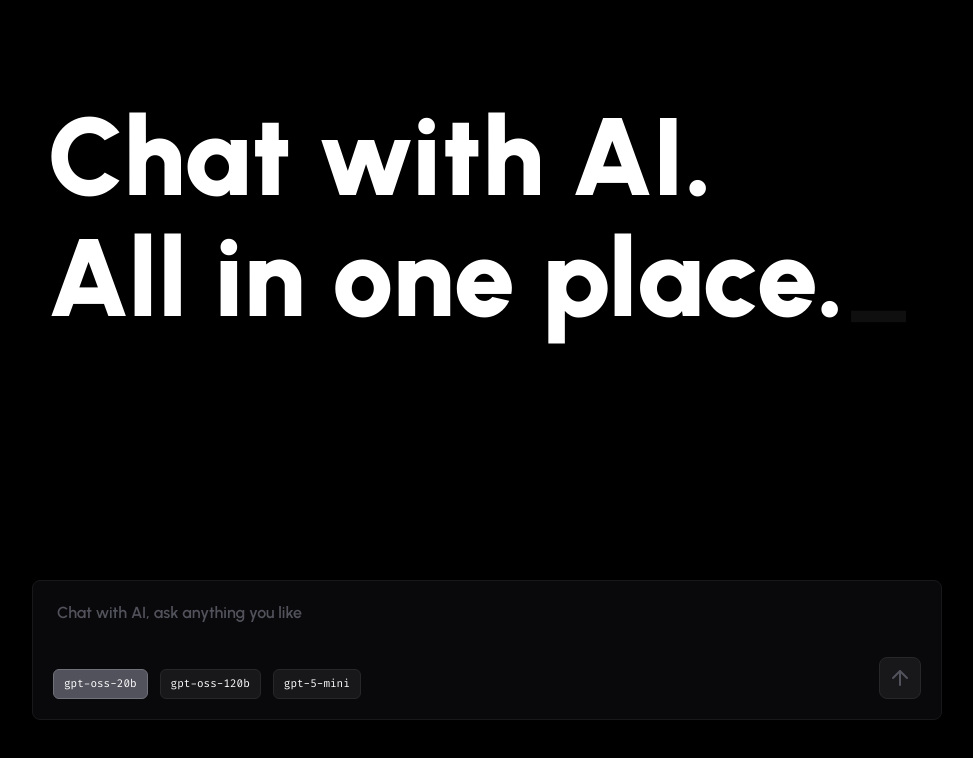
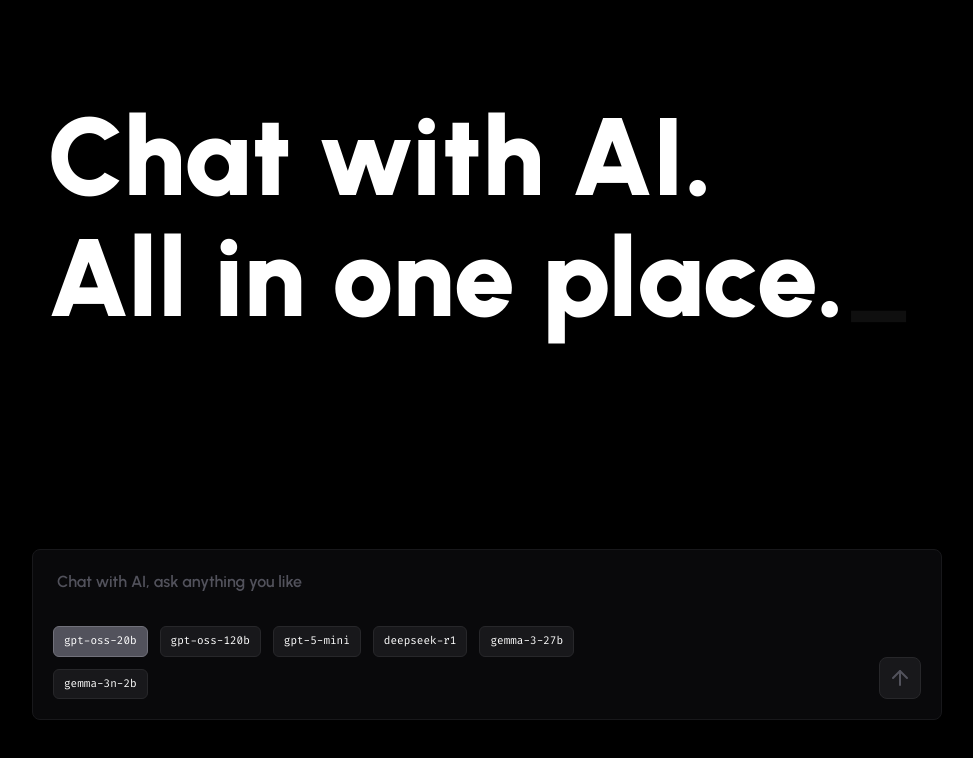
Before and after one commit to liam-hales/chat, a Next.js app: page / in a window 1280 px wide. Shown: the top 758 px of the page, without its empty margins (153-1126 px from the left). Built offline with nearby package versions, Linux system fonts and the light colour scheme.

Commit message:
Updated AI model definitions and added an `id` to each one

```diff
--- a/src/constants.ts
+++ b/src/constants.ts
@@ -1,18 +1,38 @@
+import { nanoid } from 'nanoid';
+
 /**
  * Describes the definitions for all the
  * available AI models to chat with
  */
 export const aiModelDefinitions = [
   {
+    id: nanoid(8),
     name: 'gpt-oss-20b',
-    openRouterId: 'openai/gpt-oss-20b',
+    openRouterId: 'openai/gpt-oss-20b:free',
   },
   {
+    id: nanoid(8),
     name: 'gpt-oss-120b',
     openRouterId: 'openai/gpt-oss-120b',
   },
   {
+    id: nanoid(8),
     name: 'gpt-5-mini',
     openRouterId: 'openai/gpt-5-mini',
   },
+  {
+    id: nanoid(8),
+    name: 'deepseek-r1',
+    openRouterId: 'deepseek/deepseek-r1-0528:free',
+  },
+  {
+    id: nanoid(8),
+    name: 'gemma-3-27b',
+    openRouterId: 'google/gemma-3-27b-it:free',
+  },
+  {
+    id: nanoid(8),
+    name: 'gemma-3n-2b',
+    openRouterId: 'google/gemma-3n-e2b-it:free',
+  },
 ] as const;
```
